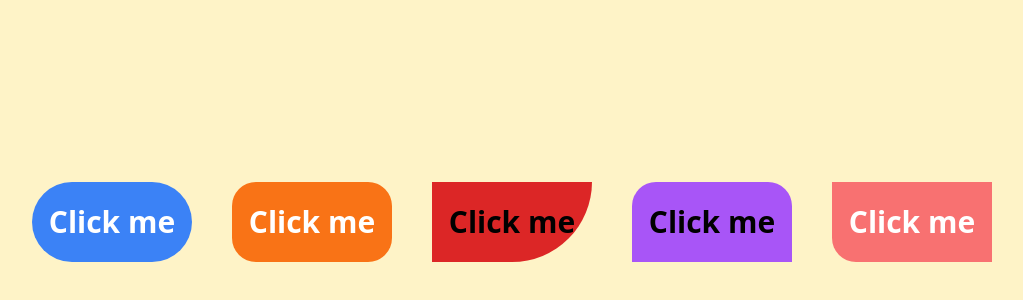
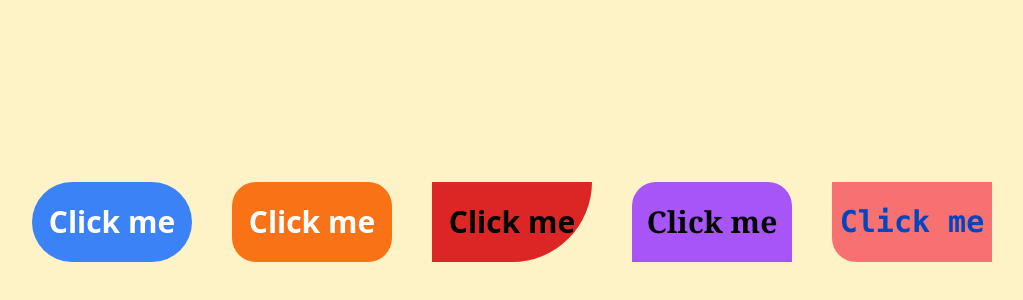
Before and after one commit to vijaydankhara/Tailwind_CSS, a plain HTML site: page L2-Play-CDN/index.html in a window 1280 px wide. Shown: the part 178-478 px from the top of the page, without its empty margins (128-1151 px from the left). Drawn offline with nearby package versions, Linux system fonts and the light colour scheme.

Commit message:
08-06-2024

```diff
--- a/L2-Play-CDN/index.html
+++ b/L2-Play-CDN/index.html
@@ -10,7 +10,7 @@
       theme: {
         extend: {
           colors: {
-            clifford: '#da373d',
+            vijay: '#0045C2',
           }
         }
       }
@@ -22,8 +22,8 @@
     <button class="h-20 w-40 text-3xl    bg-blue-500 hover:bg-orange-400 text-white font-bold rounded-full my-5 mx-5">Click me</button>
     <button class="h-20 w-40 text-3xl    bg-orange-500 hover:bg-yellow-500 text-white font-bold rounded-3xl my-5 mx-5">Click me</button>
     <button class="h-20 w-40 text-3xl    bg-red-600 hover:bg-blue-800 text-black font-bold rounded-br-full my-5 mx-5">Click me</button>
-    <button class="h-20 w-40 text-3xl    bg-purple-500 hover:bg-teal-600 text-black font-bold rounded-t-3xl my-5 mx-5">Click me</button>
-    <button class="h-20 w-40 text-3xl    bg-red-400 hover:bg-green-500 text-white font-bold rounded-es-3xl my-5 mx-5">Click me</button>
+    <button class="h-20 w-40 text-3xl    bg-purple-500 hover:bg-teal-600 text-black font-serif font-bold rounded-t-3xl my-5 mx-5">Click me</button>
+    <button class="h-20 w-40 text-3xl    bg-red-400 hover:bg-green-500 text-vijay font-mono font-bold rounded-es-3xl my-5 mx-5">Click me</button>
 
 </body>
 </html>
```
